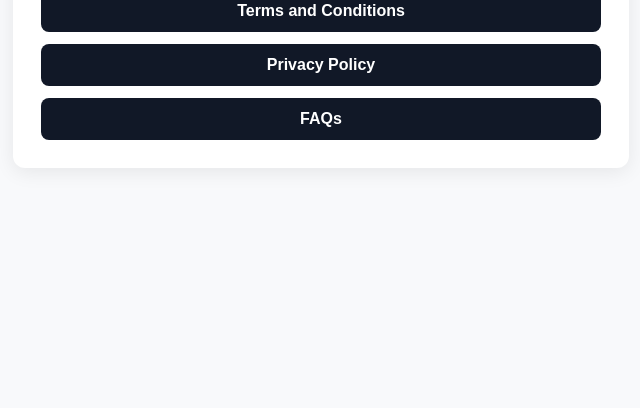
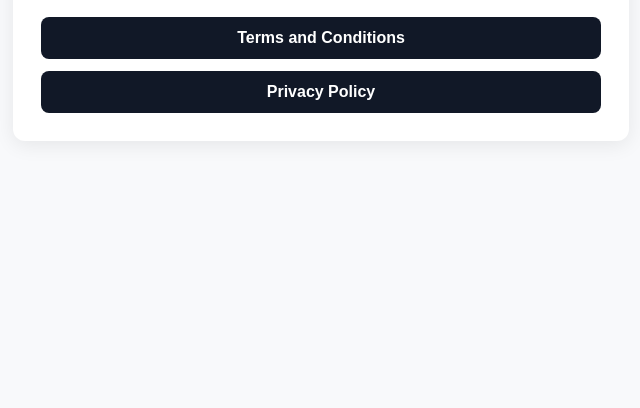
Before and after one commit to Legend-KP/Privacy-Policy, a plain HTML site: page index.html in a window 1280 px wide. Shown: the part 392-800 px from the top of the page, without its empty margins (319-959 px from the left). Drawn offline with Linux system fonts and the light colour scheme.

Commit message:
Update index.html

```diff
--- a/index.html
+++ b/index.html
@@ -55,7 +55,6 @@
     <div class="links">
       <a href="/terms-and-conditions">Terms and Conditions</a>
       <a href="/privacy-policy">Privacy Policy</a>
-      <a href="/faqs">FAQs</a>
     </div>
   </main>
 </body>
```
